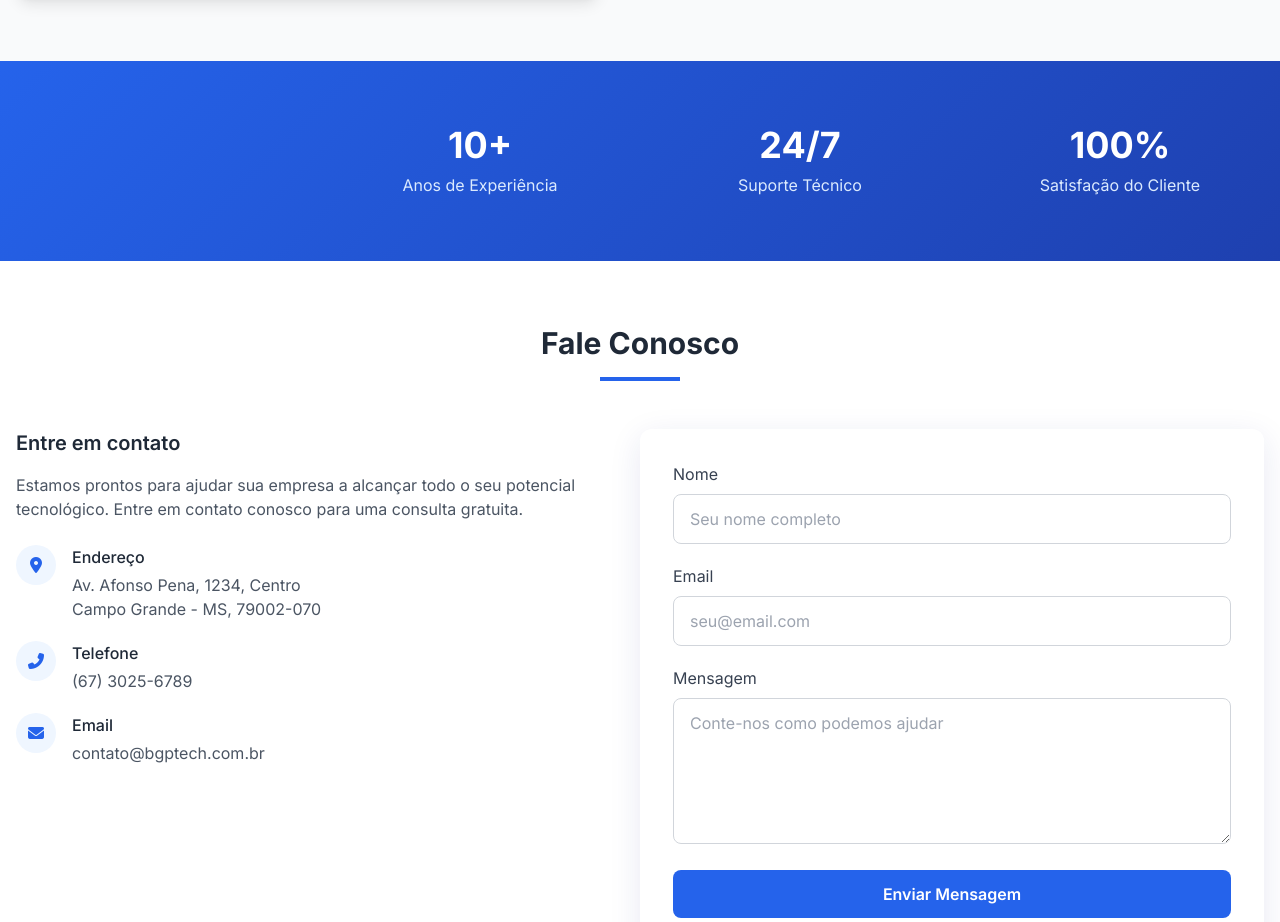
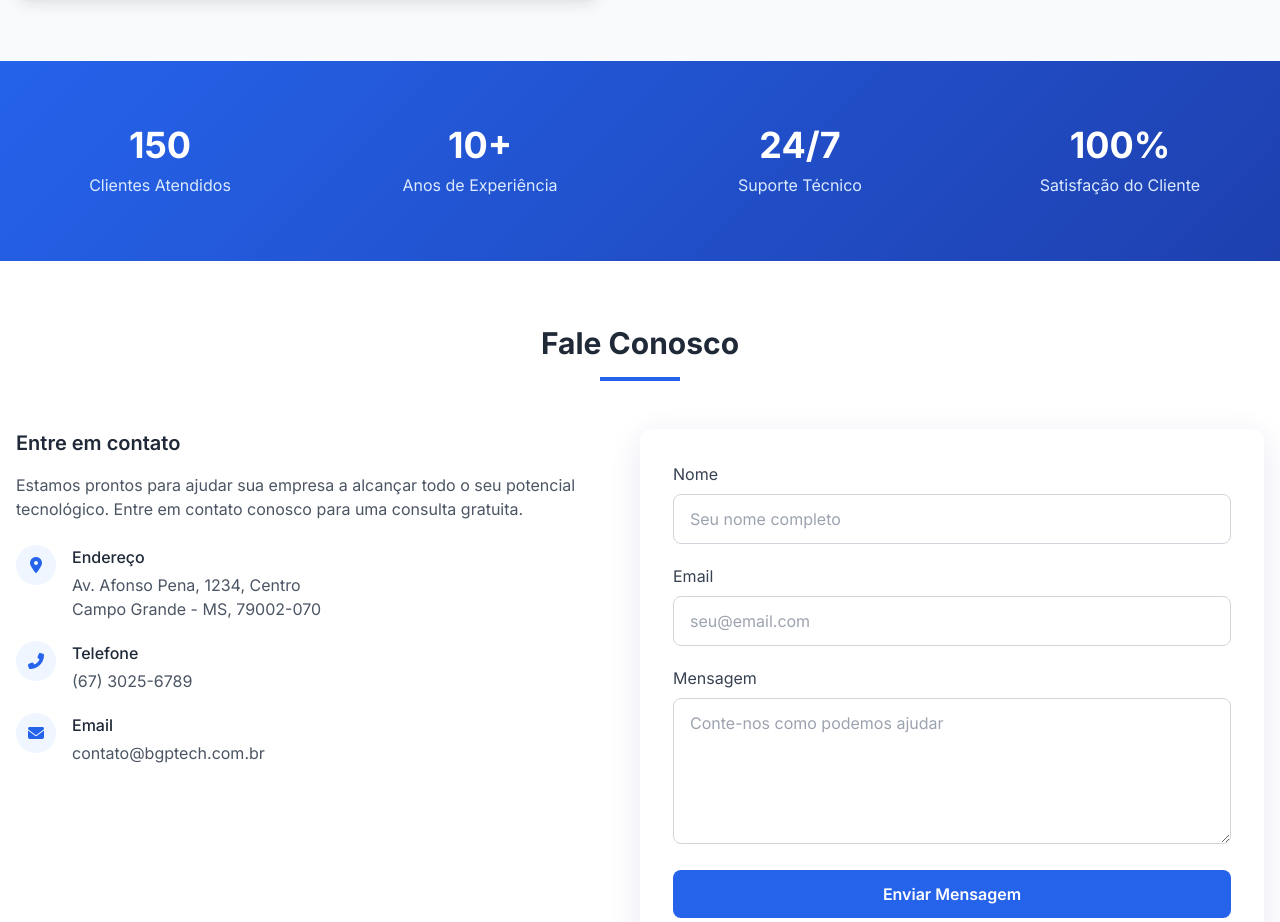
Before and after one commit to httpssantos/BGPtech, a plain HTML site: page index.html in a window 1280 px wide. Shown: the part 1481-2403 px from the top of the page. Drawn offline with nearby package versions, Linux system fonts and the light colour scheme.

Commit message:
Update index.html

```diff
--- a/index.html
+++ b/index.html
@@ -202,6 +202,8 @@
         <div class="container mx-auto px-4">
             <div class="grid grid-cols-2 md:grid-cols-4 gap-8 text-center">
                 <div class="stat-card">
+                    <h3 class="text-3xl md:text-4xl font-bold mb-2" data-count="150">0</h3>
+                    <p class="text-blue-100">Clientes Atendidos</p>
                 </div>
                 <div>
                     <h3 class="text-3xl md:text-4xl font-bold mb-2">10+</h3>
```
